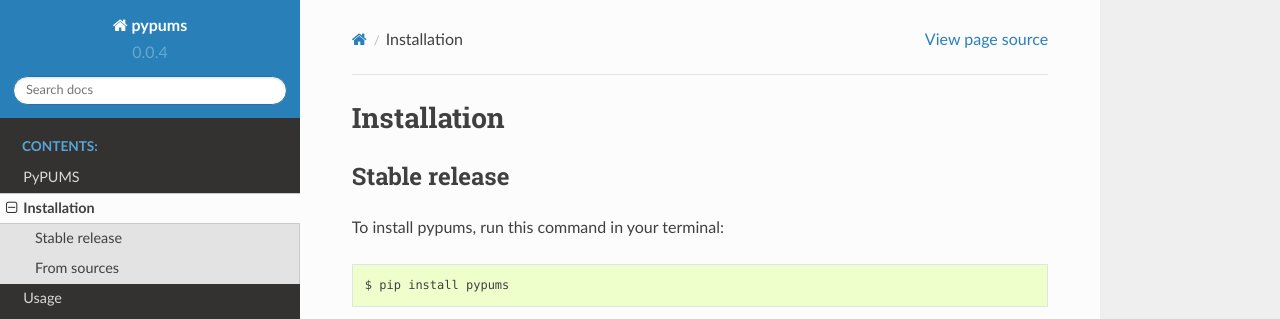
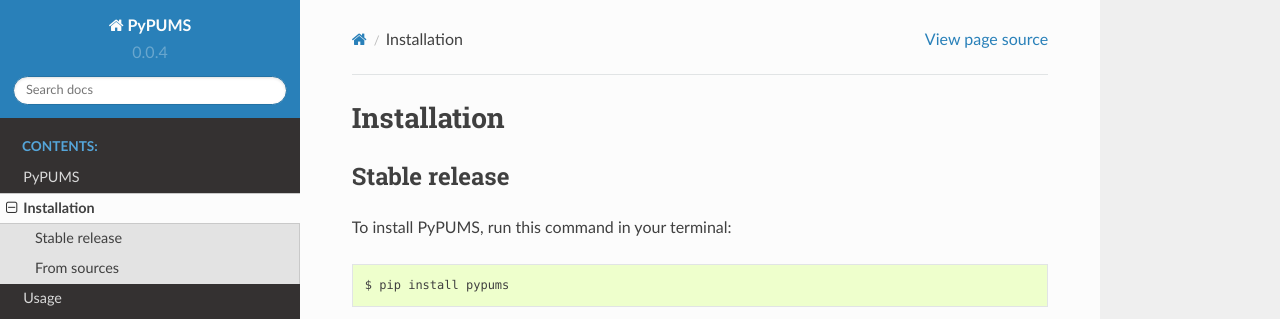
Before and after one commit to chekos/pypums, a Sphinx documentation site: the page built from docs/installation.md, in a window 1280 px wide and 1064 px high. Shown: the top 319 px of the window. Built offline with Sphinx 7.4.7 and the Read the Docs theme 2.0.0, drawn with Linux system fonts in a browser that asks for light colours; pages that are not in the unit, such as notebooks, are missing from menus.

Commit message:
fix docs

````diff
--- a/docs/conf.py
+++ b/docs/conf.py
@@ -48,7 +48,7 @@
 master_doc = "index"
 
 # General information about the project.
-project = "pypums"
+project = "PyPUMS"
 copyright = "2019, Sergio Sánchez Zavala"
 author = "Sergio Sánchez Zavala"
 
--- a/docs/installation.md
+++ b/docs/installation.md
@@ -4,7 +4,7 @@
 Stable release
 --------------
 
-To install pypums, run this command in your terminal:
+To install PyPUMS, run this command in your terminal:
 
 ```shell
 $ pip install pypums
````
Also changed, not shown: docs/usage.md (+1 -1 lines).
